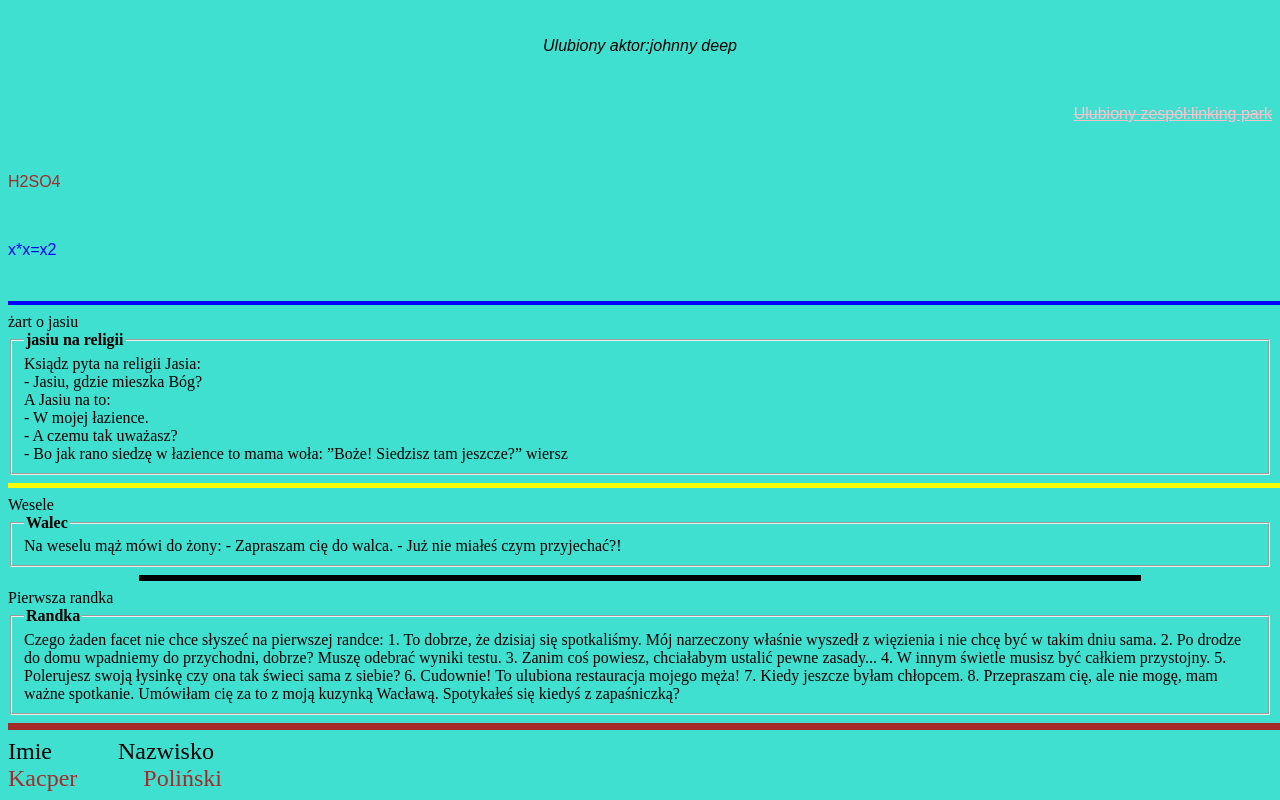
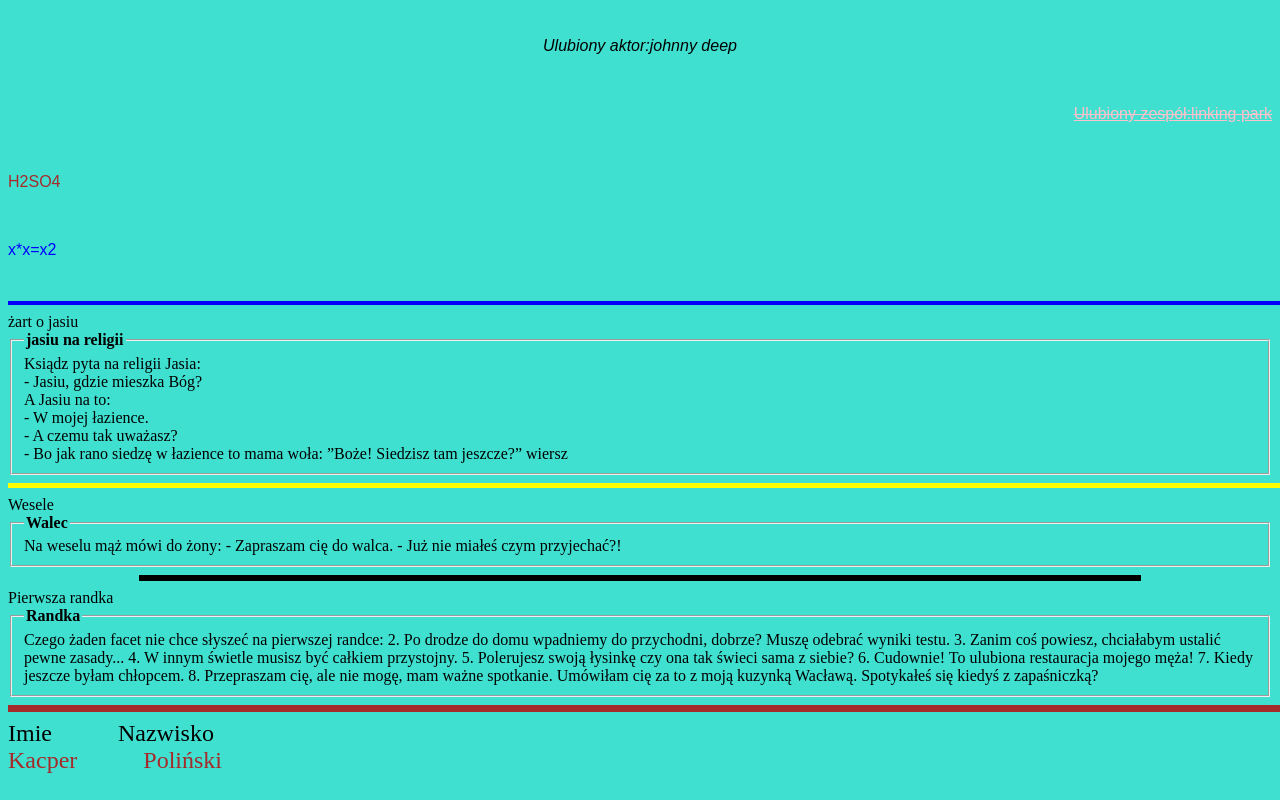
Before and after one commit to kapilexior/index, a plain HTML site: page index.html in a window 1280 px wide. Shown: the part 1502-2302 px from the top of the page. Drawn offline with Linux system fonts and the light colour scheme.

Commit message:
Update index.html

```diff
--- a/index.html
+++ b/index.html
@@ -62,7 +62,7 @@ Na weselu mąż mówi do żony:
 <FIELDSET>
  <LEGEND> <b> Randka </b> </LEGEND>
 Czego żaden facet nie chce słyszeć na pierwszej randce:
-1. To dobrze, że dzisiaj się spotkaliśmy. Mój narzeczony właśnie wyszedł z więzienia i nie chcę być w takim dniu sama.
+
 2. Po drodze do domu wpadniemy do przychodni, dobrze? Muszę odebrać wyniki testu.
 3. Zanim coś powiesz, chciałabym ustalić pewne zasady...
 4. W innym świetle musisz być całkiem przystojny.
```
